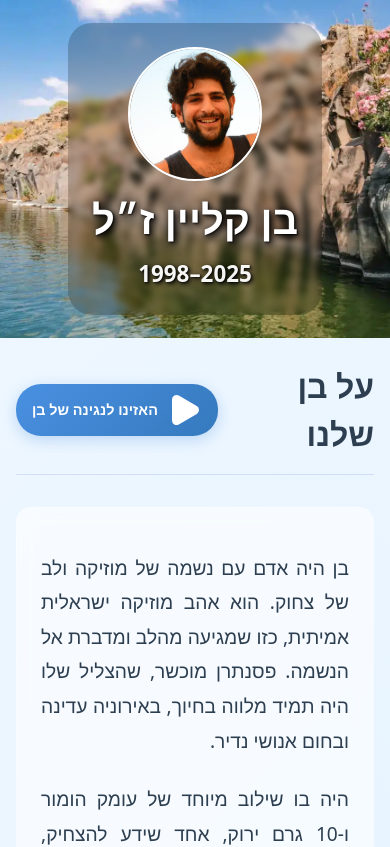
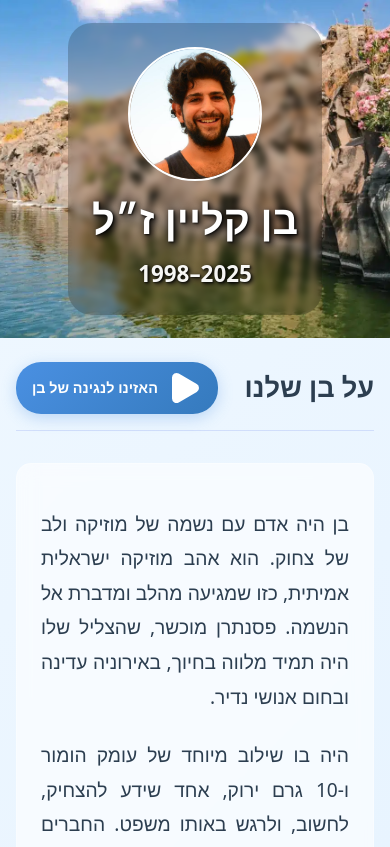
Before and after one commit to tamirre7/memorial-page, a React (Vite) app: page / in a window 390 px wide. Shown: the top 847 px of the page. Built offline with nearby package versions, Linux system fonts and the light colour scheme; no server answers; the database is empty.

Commit message:
fixed story css title font size and text align

```diff
--- a/src/components/Story/Story.css
+++ b/src/components/Story/Story.css
@@ -24,12 +24,14 @@
 }
 
 .story-title {
-  font-size: 2.2rem;
+  font-size: 1.9rem;
   font-weight: 700;
   color: #2c3e50;
   margin: 0;
   text-align: right;
   flex: 1;
+  min-width: 0;
+  white-space: nowrap;
 }
 
 .audio-player-btn {
@@ -46,6 +48,7 @@
   cursor: pointer;
   transition: all 0.3s ease;
   box-shadow: 0 4px 15px rgba(74, 144, 226, 0.3);
+  flex-shrink: 0;
 }
 
 .audio-player-btn:hover {
@@ -145,7 +148,7 @@
   }
 
   .story-title {
-    font-size: 2rem;
+    font-size: 1.7rem;
     flex: 1;
     text-align: right;
   }
```
